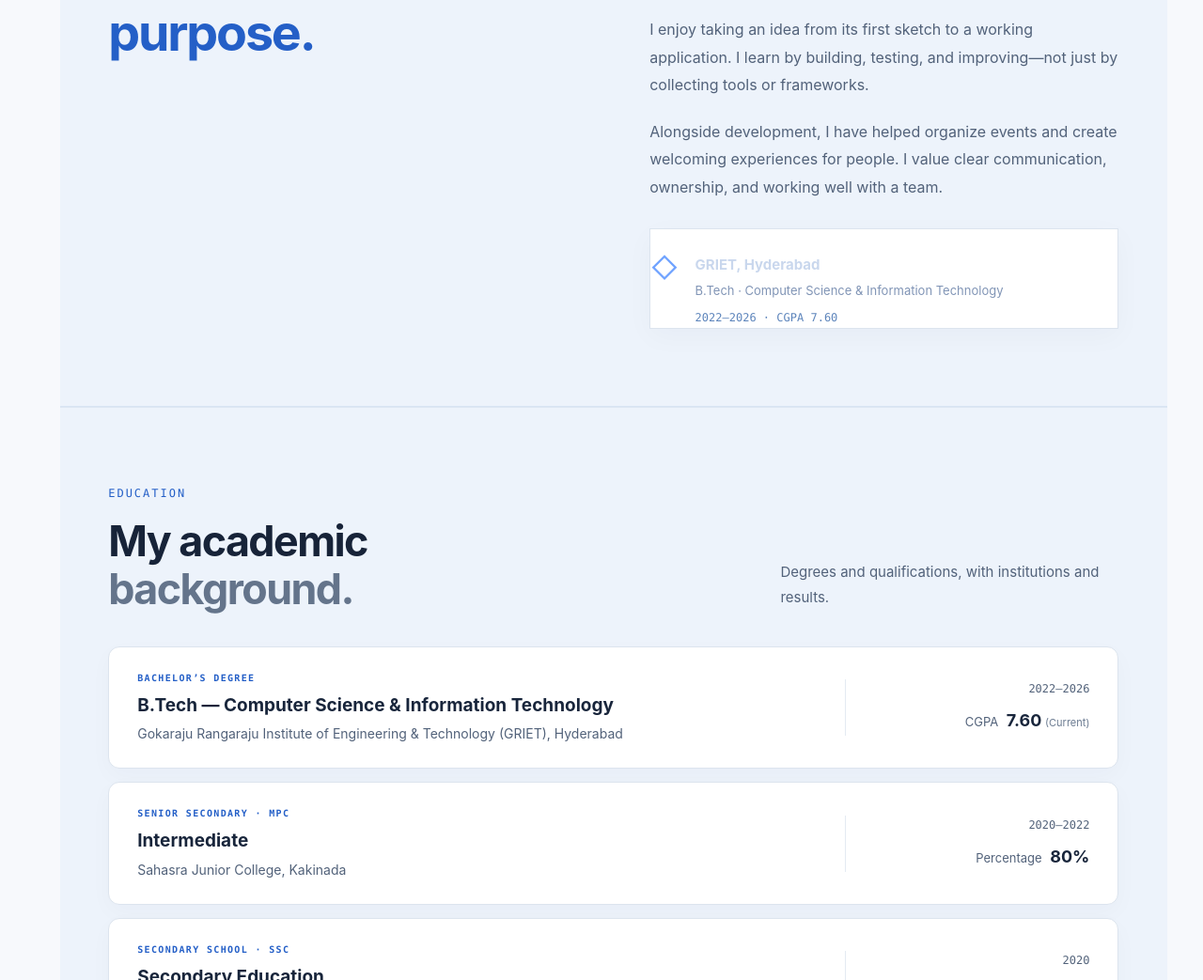
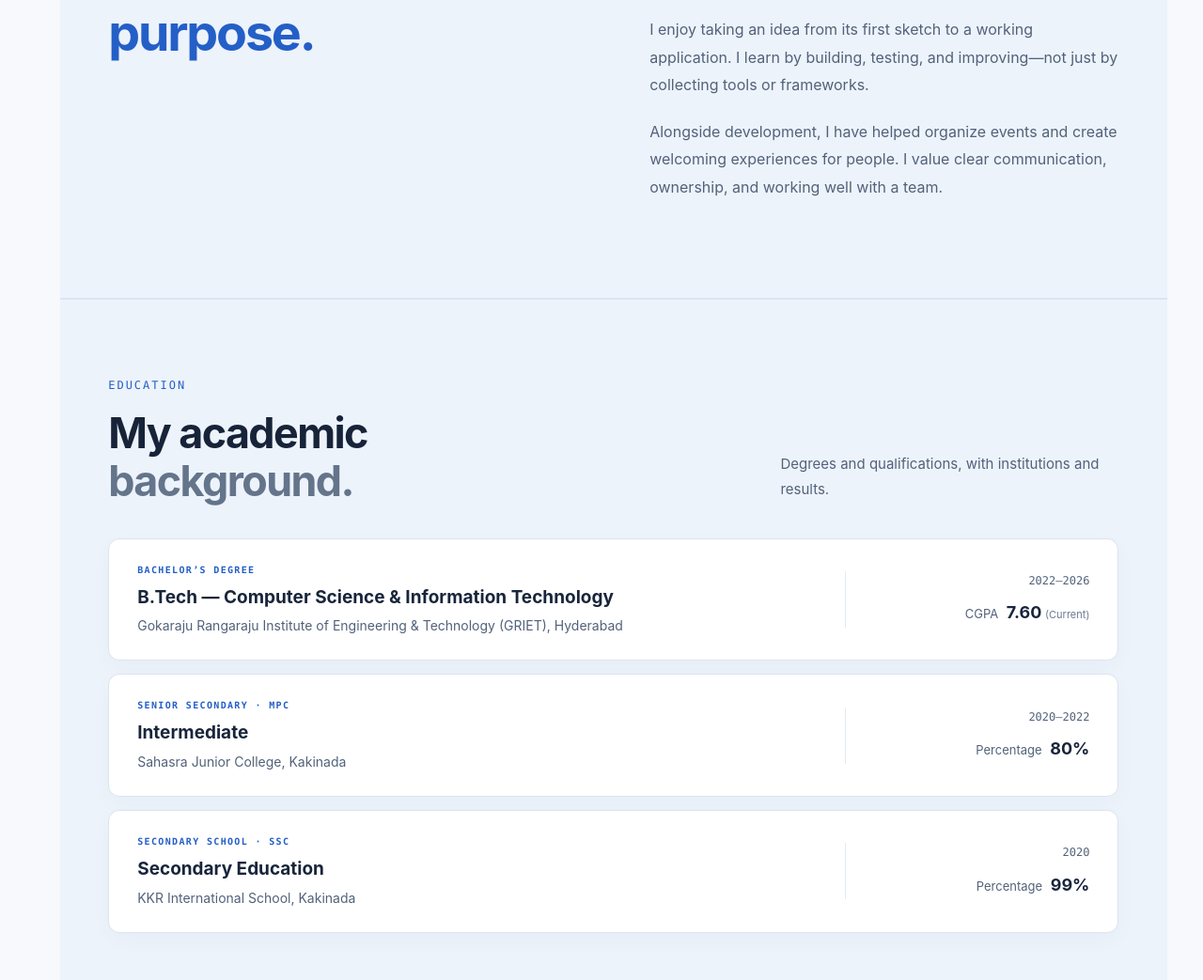
Before and after one commit to yerrakamalkumar1/PERSONAL-PORTFOLIO, a plain HTML site: page portfolio/index.html in a window 1280 px wide. Shown: the part 1025-2068 px from the top of the page at 94% size. Drawn offline with Linux system fonts and the light colour scheme.

Commit message:
Remove duplicate education snippet from About section

```diff
--- a/portfolio/index.html
+++ b/portfolio/index.html
@@ -45,7 +45,7 @@
 
     <section id="about" class="about-section section-pad section-anchor">
       <div class="about-title reveal"><p class="eyebrow">THE PERSON BEHIND THE CODE</p><h2>I build with<br><span>purpose.</span></h2></div>
-      <div class="about-body reveal"><p class="about-lead">I’m Kamal, a computer science student and developer focused on full-stack applications, practical AI, and thoughtful user experiences.</p><p>I enjoy taking an idea from its first sketch to a working application. I learn by building, testing, and improving—not just by collecting tools or frameworks.</p><p>Alongside development, I have helped organize events and create welcoming experiences for people. I value clear communication, ownership, and working well with a team.</p><div class="education-line"><span class="edu-icon" aria-hidden="true">◇</span><div><strong>GRIET, Hyderabad</strong><span>B.Tech · Computer Science & Information Technology</span><small>2022–2026 · CGPA 7.60</small></div></div></div>
+      <div class="about-body reveal"><p class="about-lead">I’m Kamal, a computer science student and developer focused on full-stack applications, practical AI, and thoughtful user experiences.</p><p>I enjoy taking an idea from its first sketch to a working application. I learn by building, testing, and improving—not just by collecting tools or frameworks.</p><p>Alongside development, I have helped organize events and create welcoming experiences for people. I value clear communication, ownership, and working well with a team.</p></div></div>
     </section>
 
 
```
